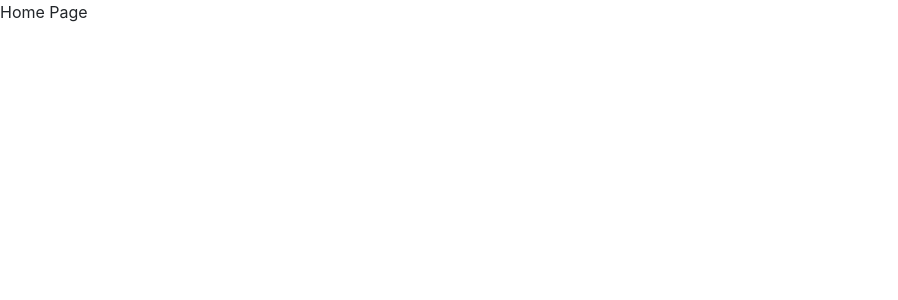
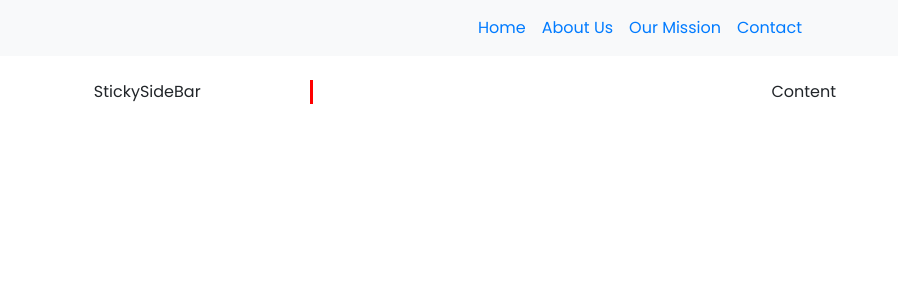
Before and after one commit to u-uysal/simulator-Ecommerce, a React (Create React App) app: page / in a window 1280 px wide. Shown: the top 300 px of the page, without its empty margins (0-898 px from the left). Built offline with nearby package versions, Linux system fonts and the light colour scheme.

Commit message:
Add navbar and sidebar

```diff
--- a/src/App.css
+++ b/src/App.css
@@ -2,3 +2,8 @@
   box-sizing: border-box;
   font-family: "Poppins", sans-serif;
 }
+.sidebar {
+  border-right: 3px solid red;
+  height: 100%;
+  overflow-x: hidden;
+}
--- a/src/App.js
+++ b/src/App.js
@@ -1,21 +1,28 @@
 import React from "react";
+import "./App.css";
 import { BrowserRouter as Router, Switch, Route, Link } from "react-router-dom";
 
 import Error from "./pages/Error";
 import Home from "./pages/Home";
 import Products from "./pages/Products";
 import Single from "./pages/SingleP";
+import Navbar from "./components/Navbar";
+import AboutUs from "./pages/AboutUs";
 
 function App() {
   return (
+    <>
+      <Navbar />
       <Router>
         <Switch>
           <Route path="/" exact component={Home}></Route>
+          <Route path="/about" exact component={AboutUs} />
           <Route path="/products" exact component={Products}></Route>
           <Route path="/products/:slug" exact component={Single}></Route>
           <Route component={Error} />
         </Switch>
       </Router>
+    </>
   );
 }
 
--- /dev/null
+++ b/src/components/Navbar.js
@@ -0,0 +1,35 @@
+import React from "react";
+
+function Navbar() {
+  return (
+    <div>
+      <nav className="navbar navbar-expand-sm bg-light justify-content-center">
+        <ul className="navbar-nav">
+          <li className="nav-item">
+            <a className="nav-link" href="#home">
+              Home
+            </a>
+          </li>
+          <li className="nav-item">
+            <a className="nav-link" href="#select">
+              About Us
+            </a>
+          </li>
+          <li className="nav-item">
+            <a className="nav-link" href="#precautions">
+              Our Mission
+            </a>
+          </li>
+          <li className="nav-item">
+            <a className="nav-link" href="#contact">
+              Contact
+            </a>
+          </li>
+        </ul>
+      </nav>
+      <br></br>
+    </div>
+  );
+}
+
+export default Navbar;
--- /dev/null
+++ b/src/pages/AboutUs.js
@@ -0,0 +1,5 @@
+import React from "react";
+
+export default function AboutUs() {
+  return <div></div>;
+}
--- a/src/pages/Home.js
+++ b/src/pages/Home.js
@@ -1,5 +1,10 @@
 import React from "react";
 
 export default function Home() {
-  return <div>Home Page</div>;
+  return (
+    <div className="row">
+      <div className="col-sm-3 text-center sidebar">StickySideBar</div>
+      <div className="col-sm-9 text-center">Content</div>
+    </div>
+  );
 }
```
Lines whose indentation alone changed are shown as unchanged.
